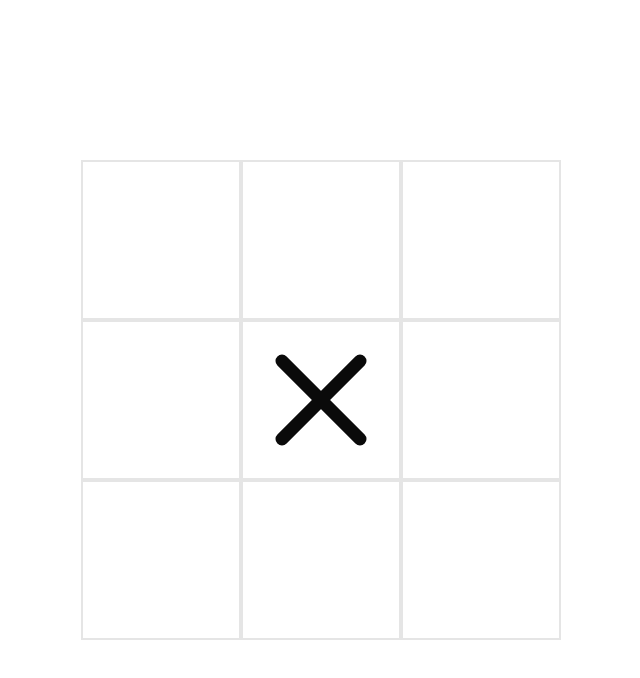
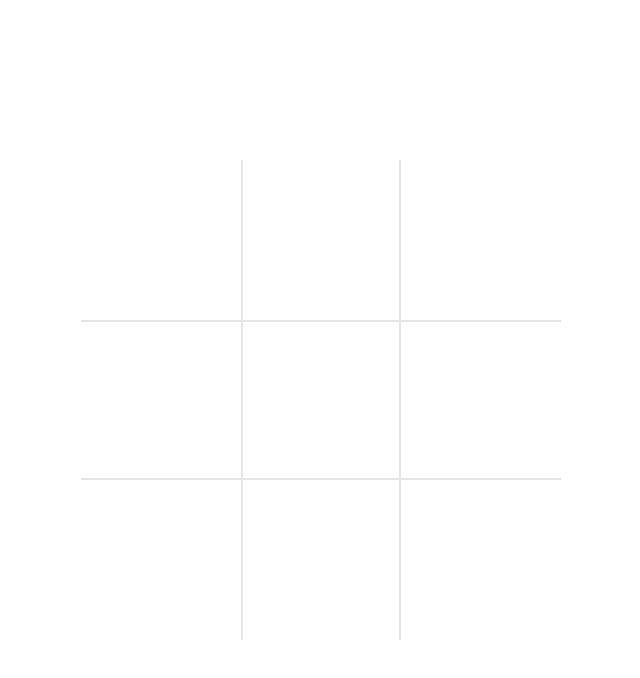
Before and after one commit to skalixur/web-tic-tac-toe, a website built with Vite: page index.html in a window 1280 px wide. Shown: the whole page, without its empty margins (319-959 px from the left). Built offline with nearby package versions, Linux system fonts and the light colour scheme.

Commit message:
Refactor TicTacToeGame class: update constructor and init method, improve cell handling, and enhance DOM updates

```diff
--- a/index.html
+++ b/index.html
@@ -10,7 +10,8 @@
 </head>
 
 <body class="grid h-[100vh] w-[100vw] place-items-center">
-  <div id="container" class="grid size-[60vmin] grid-cols-3 grid-rows-3 justify-items-center items-center"></div>
+  <div id="container" class="grid size-[60vmin] grid-cols-3 grid-rows-3 items-center justify-items-center">
+  </div>
 </body>
 
 </html>
--- a/package.json
+++ b/package.json
@@ -21,5 +21,11 @@
     "tailwind-merge": "^3.0.2",
     "tailwindcss": "^4.0.9",
     "tailwindcss-animate": "^1.0.7"
+  },
+  "packageManager": "pnpm@10.5.1+sha512.c424c076bd25c1a5b188c37bb1ca56cc1e136fbf530d98bcb3289982a08fd25527b8c9c4ec113be5e3393c39af04521dd647bcf1d0801eaf8ac6a7b14da313af",
+  "pnpm": {
+    "onlyBuiltDependencies": [
+      "esbuild"
+    ]
   }
 }
--- a/src/lib/tictactoe_game.ts
+++ b/src/lib/tictactoe_game.ts
@@ -9,34 +9,40 @@ import {
 import { createElement, Circle, X } from "lucide"
 
 interface BoardPosition {
-  row: BoardIndex
-  item: BoardIndex
+  rowIndex: BoardIndex
+  cellIndex: BoardIndex
 }
 
 export default class TicTacToeGame {
   boardHistory: BoardState[]
   boardState: BoardState
-  currentToMove: Move
+  currentToMove: Move | null
   domBoardElements: DomBoardElements | null
   domBoardContainer: HTMLDivElement | null
 
-  constructor(startingMove: Move) {
+  constructor() {
     this.boardState = TicTacToeGame.createEmptyBoard()
-    this.boardHistory = [[...this.boardState]]
-    this.currentToMove = startingMove
+    this.boardHistory = [this.boardState.map((row) => [...row]) as BoardState]
+    this.currentToMove = null
     this.domBoardElements = null
     this.domBoardContainer = null
   }
 
-  init(boardContainer: HTMLDivElement): DomBoardElements {
+  init(boardContainer: HTMLDivElement, startingMove: Move): DomBoardElements {
+    this.currentToMove = startingMove
+    this.boardHistory = [...this.boardHistory]
     this.domBoardContainer = boardContainer
-    // Create DOM board elements
-    this.domBoardElements = this.boardState.map((row) =>
-      row.map((item) => this.createDomCell(item)),
+    this.domBoardElements = this.boardState.map((row, rowIndex) =>
+      row.map((cell, cellIndex) =>
+        this.createDomCell(cell, {
+          rowIndex: rowIndex as BoardIndex,
+          cellIndex: cellIndex as BoardIndex,
+        }),
+      ),
     ) as DomBoardElements
 
     this.domBoardElements.forEach((row) =>
-      row.map((item) => boardContainer.appendChild(item)),
+      row.map((cell) => boardContainer.appendChild(cell)),
     )
 
     return this.domBoardElements
@@ -47,18 +53,25 @@ export default class TicTacToeGame {
       throw new Error("Unable to refresh DOM board: DOM board nonexistent")
     }
 
-    this.domBoardElements.forEach((row, rowIndex) =>
-      row.forEach((item, itemIndex) => {
-        if (item.firstElementChild === null) {
-          return
+    this.domBoardElements = this.domBoardElements.map((row, rowIndex) =>
+      row.map((cell, cellIndex) => {
+        const newValue = this.boardState[rowIndex][cellIndex]
+        if (cell.dataset.cellValue === newValue) {
+          return cell
         }
 
-        item.replaceChild(
-          this.createDomCell(this.boardState[rowIndex][itemIndex]),
-          item.firstElementChild,
+        const newCell = this.createDomCell(
+          this.boardState[rowIndex][cellIndex],
+          {
+            rowIndex: rowIndex as BoardIndex,
+            cellIndex: cellIndex as BoardIndex,
+          },
         )
+        cell.replaceWith(newCell)
+        return newCell
       }),
-    )
+    ) as DomBoardElements
+
     return this.domBoardElements
   }
 
@@ -68,23 +81,50 @@ export default class TicTacToeGame {
     if (cellValue === "_") return document.createElement("i")
 
     const valueToIconTable = {
-      x: X,
-      o: Circle,
+      x: createElement(X, {
+        class: "size-full",
+      }),
+      o: createElement(Circle, {
+        class: "size-5/7",
+        "stroke-width": 2.5,
+      }),
     }
 
-    return createElement(valueToIconTable[cellValue])
+    return valueToIconTable[cellValue]
   }
 
-  private createDomCell(cellValue: CellValue): DomBoardCell {
+  private createDomCell(
+    cellValue: CellValue,
+    boardPosition: BoardPosition,
+  ): DomBoardCell {
     const cell = document.createElement("div")
+    const { rowIndex: rowIndex, cellIndex: cellIndex } = boardPosition
 
-    const cellClassNames = "border flex items-center justify-center size-full"
-    const cellIconClassNames = "size-full"
+    cell.dataset.cellValue = cellValue
+    cell.dataset.row = rowIndex.toString()
+    cell.dataset.cell = cellIndex.toString()
+
+    cell.addEventListener("click", () => {
+      try {
+        this.makeMove(
+          { rowIndex: rowIndex, cellIndex: cellIndex },
+          this.currentToMove,
+        )
+      } catch (error) {
+        if (error instanceof Error) {
+          console.error(error.message)
+        } else {
+          console.error("An unknown error occurred", error)
+        }
+      }
+    })
+
+    const cellClassNames =
+      "nth-2:border-l-2 nth-2:border-r-2 nth-4:border-t-2 nth-4:border-b-2 nth-5:border-2 nth-6:border-t-2 nth-6:border-b-2 nth-8:border-l-2 nth-8:border-r-2 flex items-center justify-center size-full"
 
     cell.classList.add(...cellClassNames.split(/ +/))
 
     const cellIcon = this.getIconElementFromCellValue(cellValue)
-    cellIcon.classList.add(...cellIconClassNames.split(/ +/))
     cell.appendChild(cellIcon)
 
     return cell
@@ -104,12 +144,13 @@ export default class TicTacToeGame {
 
   setBoard(newBoardState: BoardState) {
     this.boardState = newBoardState
+    this.refreshDomBoard()
   }
 
   makeMove(boardPos: BoardPosition, move: Move): BoardState {
-    const { row, item } = boardPos
+    const { rowIndex: row, cellIndex: cell } = boardPos
 
-    if (this.boardState[row][item] !== "_") {
+    if (this.boardState[row][cell] !== "_") {
       throw new Error("Invalid move: Cell is already occupied")
     }
 
@@ -118,7 +159,7 @@ export default class TicTacToeGame {
     }
 
     this.currentToMove = TicTacToeGame.otherMove(move)
-    this.boardState[row][item] = move
+    this.boardState[row][cell] = move
 
     this.boardHistory = [
       ...this.boardHistory,
--- a/src/main.ts
+++ b/src/main.ts
@@ -14,7 +14,5 @@ const startingMove: Move = "x"
 
 const container = document.querySelector("#container") as HTMLDivElement
 
-const game = new TicTacToeGame(startingMove)
-game.init(container)
-
-game.makeMove({ row: 1, item: 1 }, "x")
+const game = new TicTacToeGame()
+game.init(container, startingMove)
```
